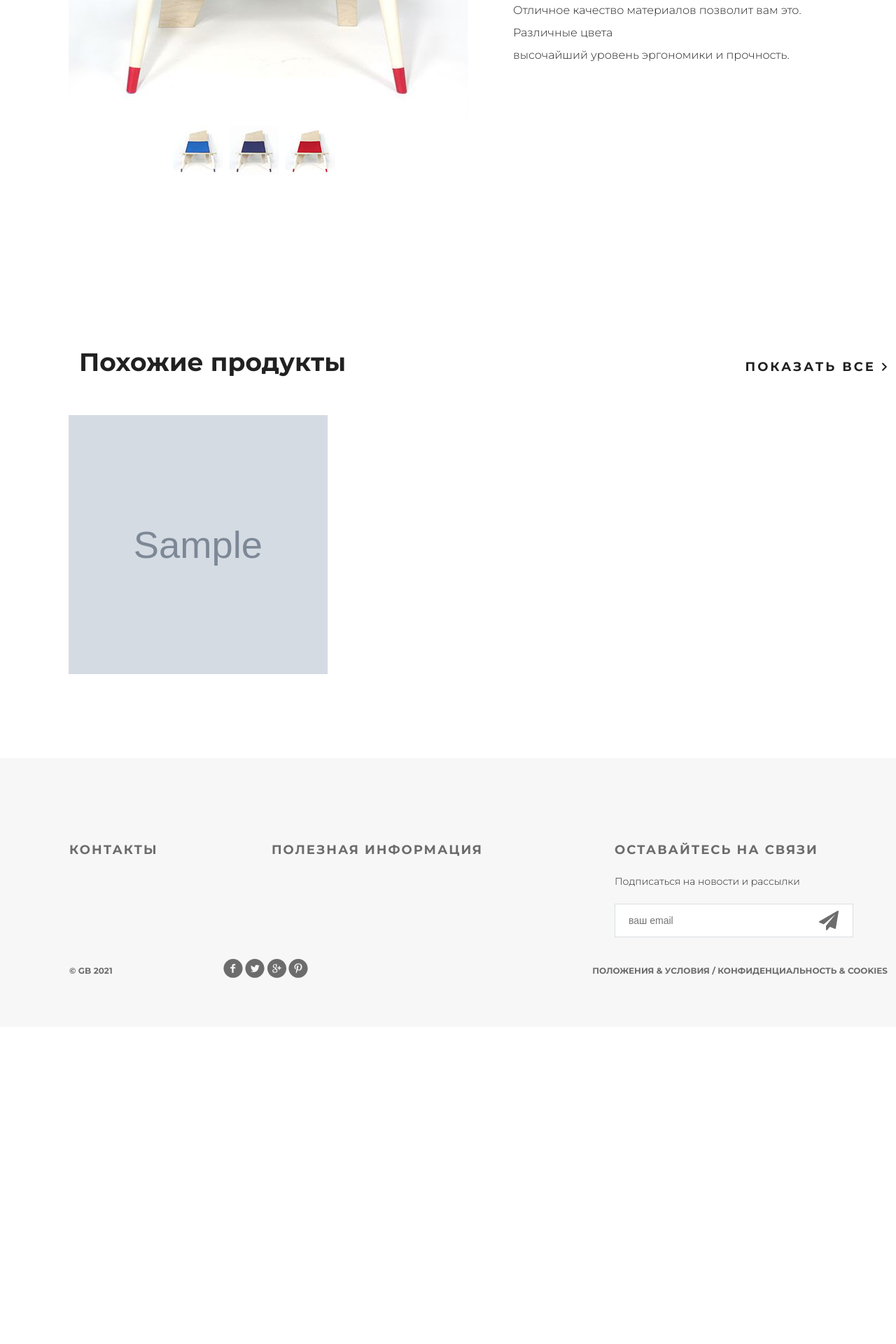
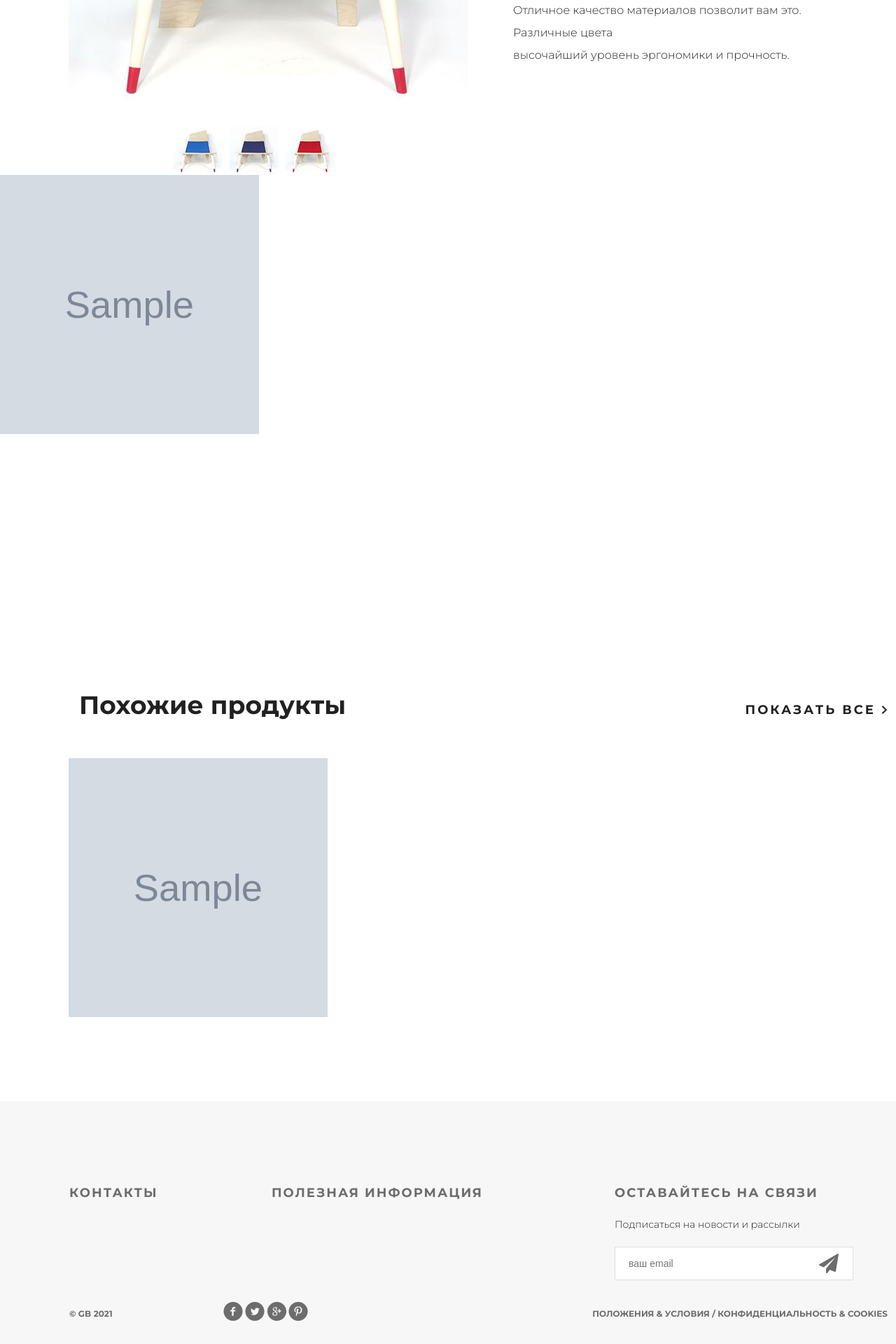
Before and after one commit to yarikmik/Django_GB_basics, a Django app: page /products/ in a window 1280 px wide; the page is wider, and only the part inside the window is pictured. Shown: the part 726-2646 px from the top of that part at 70% size. Before the commit the page ends 2123 px from the top of that part, so only its background shows below. Run offline with Django 3.2, Linux system fonts and the light colour scheme; tables that the repository leaves empty hold one stand-in row (values such as "Sample post"); grey boxes marked "Sample" are stand-in pictures.

Commit message:
add lesson_5

```diff
--- a/geekshop/static/geekshop/style.css
+++ b/geekshop/static/geekshop/style.css
@@ -1088,3 +1088,53 @@ td:first-child {
 .related-products a:hover .text{
 	display: block;
 }
+
+
+.category-products {
+	margin-bottom: 120px;
+}
+.category-products .block a img {
+	float: left;
+}
+.category-products .block {
+	float: left;
+	margin-right: 30px;
+	display: block;
+	height: 370px;
+	width: 370px;
+	position: relative;
+}
+.category-products .block:nth-child(3n) {
+	margin-right: 0px;
+}
+.category-products a .text {
+	display: none;
+	height: 368px;
+	width: 368px;
+	background-color: #ffffff;
+    opacity: 0.9;
+    position: absolute;
+    top: 0;
+    text-align: center;
+    border: 1px solid #9c9c9c;
+}
+.category-products a .text h4 {
+	color:  #212121;
+	font-size: 30px;
+	font-weight: 700;
+	line-height: 30px;
+	text-align: center;
+}
+.category-products a .text p {
+	color:  #6c6c6c;
+	font-size: 20px;
+	font-weight: 300;
+	text-align: center;
+	margin: 15px 15px;
+}
+.category-products a .text img {
+	float: none;
+	margin-top: 80px;
+}
+.category-products a:hover .text{
+	display: block;
--- a/mainapp/management/commands/fill_db.py
+++ b/mainapp/management/commands/fill_db.py
@@ -6,6 +6,7 @@ from authapp.models import ShopUser
 from mainapp.models import ProductCategory, Product
 
 JSON_PATH = 'mainapp/jsons/'
+
 
 def load_from_json(file_name):
     with open(os.path.join(JSON_PATH, file_name + '.json'), mode='r', encoding='utf-8-sig') as infile:
--- a/mainapp/templates/mainapp/products.html
+++ b/mainapp/templates/mainapp/products.html
@@ -50,6 +50,34 @@
 		</div>
 	</div>
 
+    <div class="products_list">
+
+    {% if category %}
+      <div class="title clearfix">
+        <h2>
+          Категория: "{{ category.name|title }}"
+        </h2>
+      <a class="explore" href="#">показать все <img src="/static/geekshop/img/arrow.png" alt=""></a>
+      </div>
+    {% endif %}
+
+      <div class="category-products clearfix">
+
+        {% for product in products %}
+          <div class="block">
+            <a href="#">
+              <img class="product-image" src="/media/{{ product.image }}" alt="product">
+              <div class="text">
+                <img src="{% static '/static/geekshop/img/icon-hover.png' %}" alt="hover">
+                  <h4>{{ product.name }}</h4>
+                  <p>{{ product.description }}</p>
+              </div>
+            </a>
+          </div>
+        {% endfor %}
+      </div>
+    </div>
+
 	<div class="related">
 		<div class="title clearfix">
 			<h2>Похожие продукты</h2>
--- a/mainapp/urls.py
+++ b/mainapp/urls.py
@@ -1,9 +1,9 @@
 from django.urls import path, include
-from .views import index
+from .views import products
 import geekshop.views as geekshop
 
 app_name = 'mainapp'
 
 urlpatterns = [
-    path('', index, name='index'),
+    path('', products, name='index'),
 ]
--- a/mainapp/views.py
+++ b/mainapp/views.py
@@ -1,33 +1,34 @@
-from django.shortcuts import render
+from django.shortcuts import render, get_object_or_404
 from mainapp.models import ProductCategory, Product
-from geekshop.functions import get_json_products_data
 
 
-def index(request):
-    title = 'каталог'
+def products(request, pk=None):
+    title = 'продукты'
     links_menu = ProductCategory.objects.all()
     related_products = Product.objects.all()[:4]
 
-    # products_data_from_json = get_json_products_data('geekshop/json_products_data.json')
-    #
-    # database = Product.objects.all()
-    # name_list = [i.name for i in database]
-    #
-    # for product in products_data_from_json:
-    #     cat = ProductCategory.objects.get(name=product['category'].title())
-    #     if product['name'] not in name_list:
-    #         new_product = Product(
-    #             category=cat,
-    #             name=product['name'],
-    #             short_desc=product['short_desc'],
-    #             price=product['price'],
-    #             quantity=product['quantity'],
-    #         )
-    #         new_product.save()
+    if pk is not None:
+        if pk == 0:
+            products = Product.objects.all().order_by('price')
+            category = {'name': 'все'}
+        else:
+            category = get_object_or_404(ProductCategory, pk=pk)
+            products = Product.objects.filter(category__pk=pk).order_by('price')
 
+        context = {
+            'title': title,
+            'links_menu': links_menu,
+            'related_products': related_products,
+            'products': products,
+            'category': category,
+        }
+        return render(request, 'mainapp/products.html', context)
+
+    products = Product.objects.all().order_by('price')
     context = {
         'title': title,
         'links_menu': links_menu,
-        'related_products': related_products
+        'related_products': related_products,
+        'products': products,
     }
     return render(request, 'mainapp/products.html', context)
```
